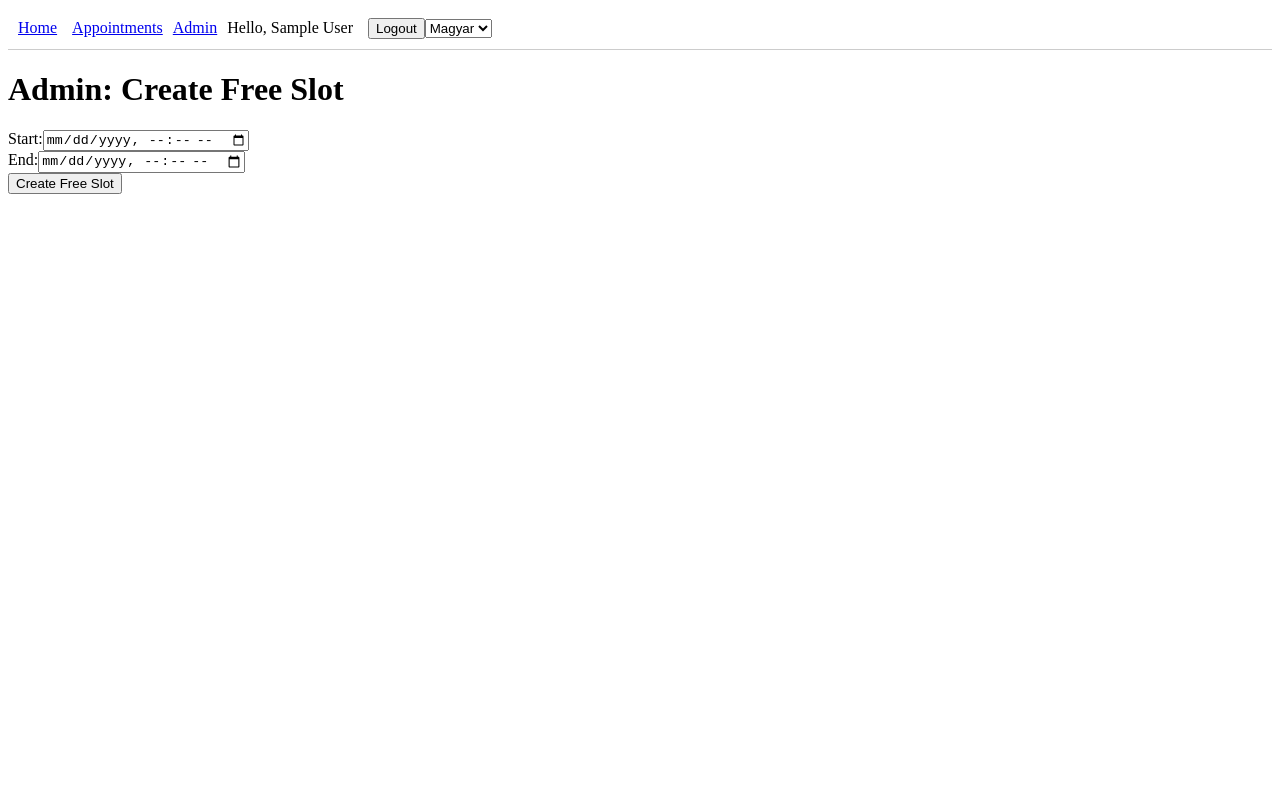
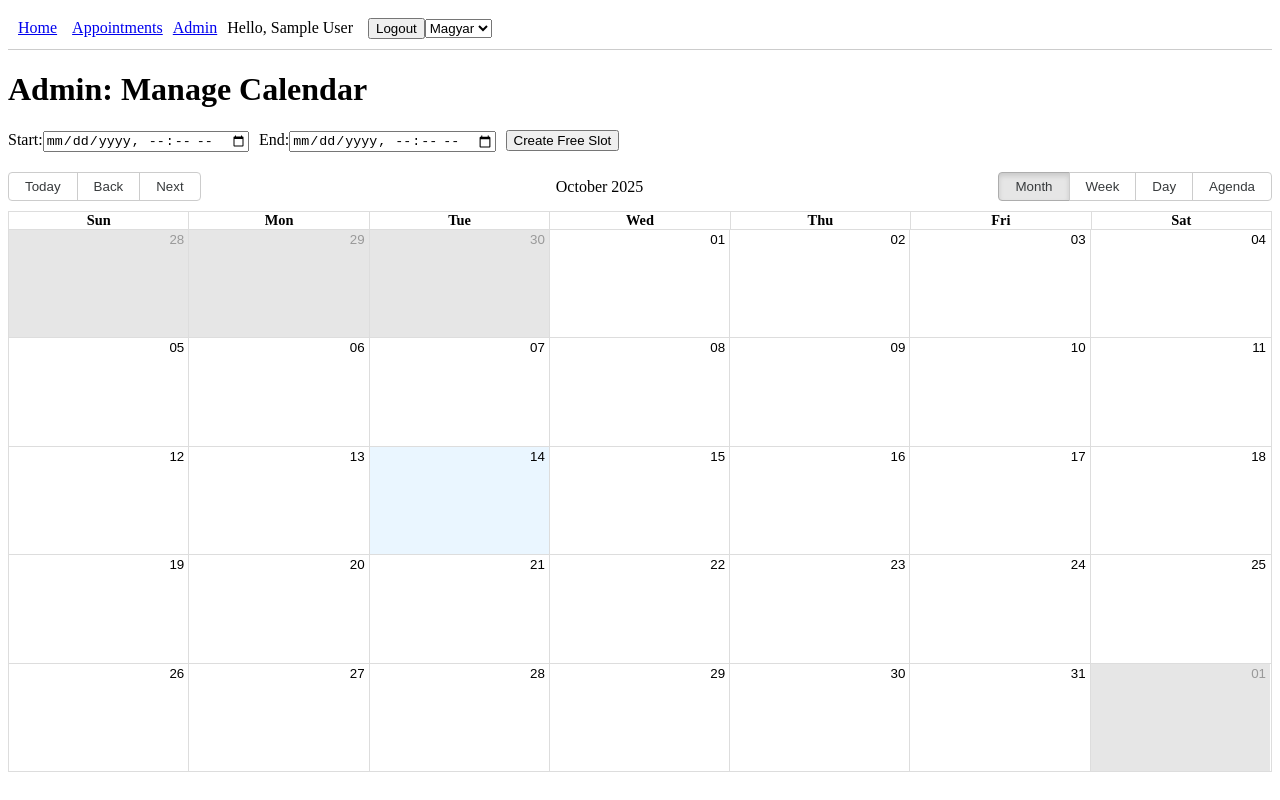
Before and after one commit to pinyopapi/dentist-app, a React (Create React App) app in the folder frontend/: page /admin in a window 1280 px wide. Built offline with nearby package versions, Linux system fonts and the light colour scheme; no server answers; sample sign-in values are in the browser's storage.

Commit message:
Add calendar to admin page

```diff
--- a/frontend/src/pages/AdminPage.jsx
+++ b/frontend/src/pages/AdminPage.jsx
@@ -1,9 +1,40 @@
-import { useState } from "react";
+import { useState, useEffect } from "react";
+import { Calendar, momentLocalizer } from "react-big-calendar";
+import moment from "moment";
+import "react-big-calendar/lib/css/react-big-calendar.css";
+
+const localizer = momentLocalizer(moment);
 
 const AdminPage = () => {
   const [summary, setSummary] = useState("Free Slot");
   const [start, setStart] = useState("");
   const [end, setEnd] = useState("");
+  const [events, setEvents] = useState([]);
+  const [loading, setLoading] = useState(true);
+
+  const fetchEvents = async () => {
+    try {
+      const res = await fetch("/calendar/events");
+      const data = await res.json();
+
+      const formatted = data.map((e) => ({
+        id: e.id,
+        title: e.summary,
+        start: new Date(e.start),
+        end: new Date(e.end),
+      }));
+
+      setEvents(formatted);
+    } catch (err) {
+      console.error("Error fetching events", err);
+    } finally {
+      setLoading(false);
+    }
+  };
+
+  useEffect(() => {
+    fetchEvents();
+  }, []);
 
   const handleCreateSlot = async (e) => {
     e.preventDefault();
@@ -24,16 +55,20 @@ const AdminPage = () => {
       alert("Free slot created!");
       setStart("");
       setEnd("");
+      fetchEvents();
     } catch (err) {
       console.error("Error creating slot:", err);
       alert("Could not create free slot");
     }
   };
 
+  if (loading) return <p>Loading calendar...</p>;
+
   return (
     <div>
-      <h1>Admin: Create Free Slot</h1>
-      <form onSubmit={handleCreateSlot}>
+      <h1>Admin: Manage Calendar</h1>
+
+      <form onSubmit={handleCreateSlot} style={{ marginBottom: 20 }}>
         <label>
           Start:
           <input
@@ -42,8 +77,7 @@ const AdminPage = () => {
             onChange={(e) => setStart(e.target.value)}
           />
         </label>
-        <br />
-        <label>
+        <label style={{ marginLeft: 10 }}>
           End:
           <input
             type="datetime-local"
@@ -51,9 +85,26 @@ const AdminPage = () => {
             onChange={(e) => setEnd(e.target.value)}
           />
         </label>
-        <br />
-        <button type="submit">Create Free Slot</button>
+        <button type="submit" style={{ marginLeft: 10 }}>
+          Create Free Slot
+        </button>
       </form>
+
+      <Calendar
+        localizer={localizer}
+        events={events}
+        startAccessor="start"
+        endAccessor="end"
+        style={{ height: 600 }}
+        eventPropGetter={(event) => ({
+          style: {
+            backgroundColor: event.title.toLowerCase().includes("free")
+              ? "green"
+              : "red",
+            color: "white",
+          },
+        })}
+      />
     </div>
   );
 };
```
